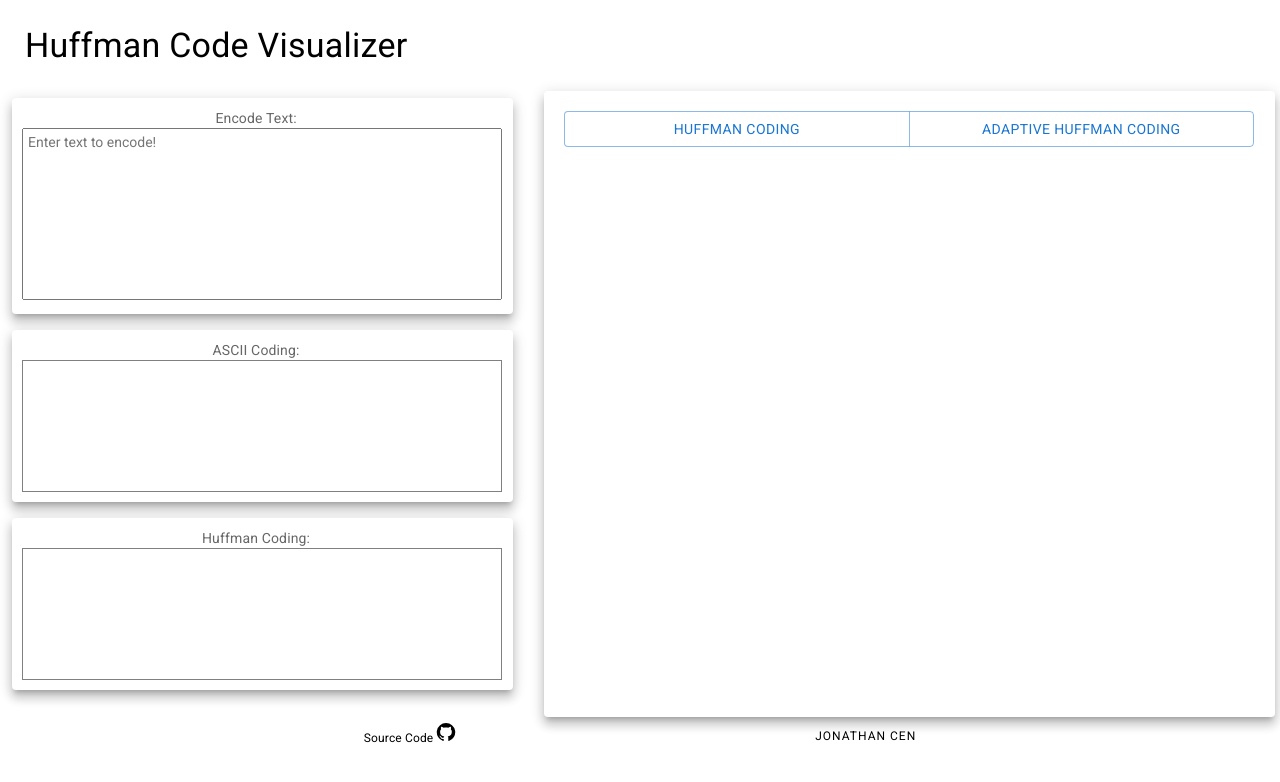
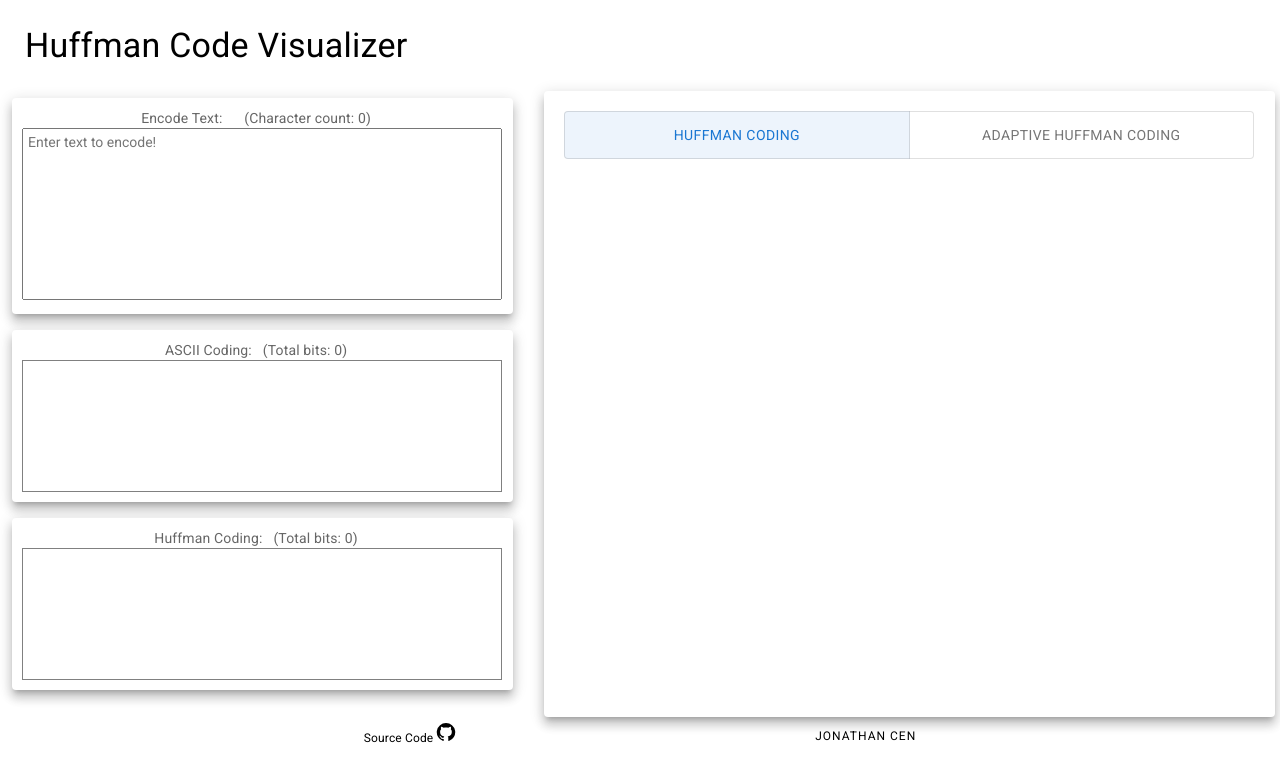
Before and after one commit to JonathanCen/Huffman-Coding-Visualizer, a React (Create React App) app in the folder huffman-code/: page / in a window 1280 px wide. Shown: the top 782 px of the page. Built offline with nearby package versions, Linux system fonts and the light colour scheme.

Commit message:
Added some state and changed some layout

```diff
--- a/huffman-code/src/App.js
+++ b/huffman-code/src/App.js
@@ -1,4 +1,4 @@
-import React from "react";
+import React, { useContext } from "react";
 import { Stack, Typography, Grid } from "@mui/material";
 import GitHubIcon from "@mui/icons-material/GitHub";
 
@@ -9,7 +9,11 @@ import "./App.css";
 import HuffmanCodeTree from "./HuffmanCodeTree";
 import Item from "./Item";
 
+import { HuffmanCodeVariationContext } from "./HuffmanCodeVariationContext";
+
 function App() {
+  const { huffmanVariation } = useContext(HuffmanCodeVariationContext);
+
   return (
     <Grid
       container
@@ -42,7 +46,7 @@ function App() {
             <Encoding encodingName="ASCII Coding" />
           </Item>
           <Item>
-            <Encoding encodingName="Huffman Coding" />
+            <Encoding encodingName={huffmanVariation} />
           </Item>
         </Stack>
       </Grid>
--- a/huffman-code/src/EncodeText.js
+++ b/huffman-code/src/EncodeText.js
@@ -28,7 +28,7 @@ function EncodeText(props) {
           color: "rgba(0, 0, 0, 0.6)",
         }}
       >
-        Encode Text:
+        Encode Text: &nbsp; &nbsp;&nbsp; (Character count: {encodeText.length})
       </Typography>
       <textarea
         id="encode-text"
--- a/huffman-code/src/Encoding.js
+++ b/huffman-code/src/Encoding.js
@@ -12,6 +12,10 @@ function Encoding(props) {
   //   console.log(`Encoding ${props.encodingName}: ${encodeText}`);
   // }, [encodeText, props.encodingName]);
 
+  const metaInfo = `(Total bits: ${
+    props.encodingName === "ASCII Coding" ? encodeText.length * 8 : 0
+  })`;
+
   return (
     <div>
       <Typography
@@ -20,7 +24,7 @@ function Encoding(props) {
           color: "rgba(0, 0, 0, 0.6)",
         }}
       >
-        {props.encodingName}:
+        {props.encodingName}: &nbsp; {metaInfo}
       </Typography>
       <div disabled id="encoding-div">
         {encodeText.map((charEncodingCode, index) => {
--- a/huffman-code/src/HuffmanCodeTree.js
+++ b/huffman-code/src/HuffmanCodeTree.js
@@ -1,6 +1,7 @@
 import React from "react";
 import { ButtonGroup, Button, Stack } from "@mui/material";
 import "./HuffmanCodeTree.css";
+import HuffmanCodeTreeButtons from "./HuffmanCodeTreeButtons";
 
 function HuffmanCodeTree(props) {
   return (
@@ -11,7 +12,7 @@ function HuffmanCodeTree(props) {
         height: "100%",
       }}
     >
-      <ButtonGroup
+      {/* <ButtonGroup
         variant="outlined"
         // color="secondary"
         aria-label="outlined primary button group"
@@ -33,7 +34,8 @@ function HuffmanCodeTree(props) {
         >
           Adaptive Huffman Coding
         </Button>
-      </ButtonGroup>
+      </ButtonGroup> */}
+      <HuffmanCodeTreeButtons />
       <svg id="huffman-code-tree"></svg>
     </Stack>
   );
--- /dev/null
+++ b/huffman-code/src/HuffmanCodeTreeButtons.js
@@ -0,0 +1,44 @@
+import React, { useContext } from "react";
+import { ToggleButton, ToggleButtonGroup } from "@mui/material";
+import { HuffmanCodeVariationContext } from "./HuffmanCodeVariationContext";
+
+function HuffmanCodeTreeButtons(props) {
+  const { huffmanVariation, setHuffmanVariation } = useContext(
+    HuffmanCodeVariationContext
+  );
+
+  const toggleButtons = (e, newVariation) => {
+    setHuffmanVariation(newVariation);
+  };
+
+  return (
+    <ToggleButtonGroup
+      color="primary"
+      value={huffmanVariation}
+      exclusive
+      onChange={toggleButtons}
+      sx={{
+        width: "100%",
+      }}
+    >
+      <ToggleButton
+        value="Huffman Coding"
+        sx={{
+          width: "50%",
+        }}
+      >
+        Huffman Coding
+      </ToggleButton>
+      <ToggleButton
+        value="Adaptive Huffman Coding"
+        sx={{
+          width: "50%",
+        }}
+      >
+        Adaptive Huffman Coding
+      </ToggleButton>
+    </ToggleButtonGroup>
+  );
+}
+
+export default HuffmanCodeTreeButtons;
--- /dev/null
+++ b/huffman-code/src/HuffmanCodeVariationContext.js
@@ -0,0 +1,24 @@
+import React, { createContext, useState } from "react";
+
+const HuffmanCodeVariationContext = createContext();
+
+const HuffmanCodeVariationProvider = ({ children }) => {
+  const [huffmanVariation, setHuffmanVariation] = useState("Huffman Coding");
+
+  const updateEncodeText = (newVariation) => {
+    setHuffmanVariation(newVariation);
+  };
+
+  return (
+    <HuffmanCodeVariationContext.Provider
+      value={{
+        huffmanVariation,
+        setHuffmanVariation,
+      }}
+    >
+      {children}
+    </HuffmanCodeVariationContext.Provider>
+  );
+};
+
+export { HuffmanCodeVariationContext, HuffmanCodeVariationProvider };
--- a/huffman-code/src/index.js
+++ b/huffman-code/src/index.js
@@ -4,13 +4,16 @@ import "./index.css";
 import App from "./App";
 import reportWebVitals from "./reportWebVitals";
 import { EncodeTextProvider } from "./EncodeTextContext";
+import { HuffmanCodeVariationProvider } from "./HuffmanCodeVariationContext";
 
 const root = ReactDOM.createRoot(document.getElementById("root"));
 root.render(
   <React.StrictMode>
-    <EncodeTextProvider>
-      <App />
-    </EncodeTextProvider>
+    <HuffmanCodeVariationProvider>
+      <EncodeTextProvider>
+        <App />
+      </EncodeTextProvider>
+    </HuffmanCodeVariationProvider>
   </React.StrictMode>
 );
 
```
